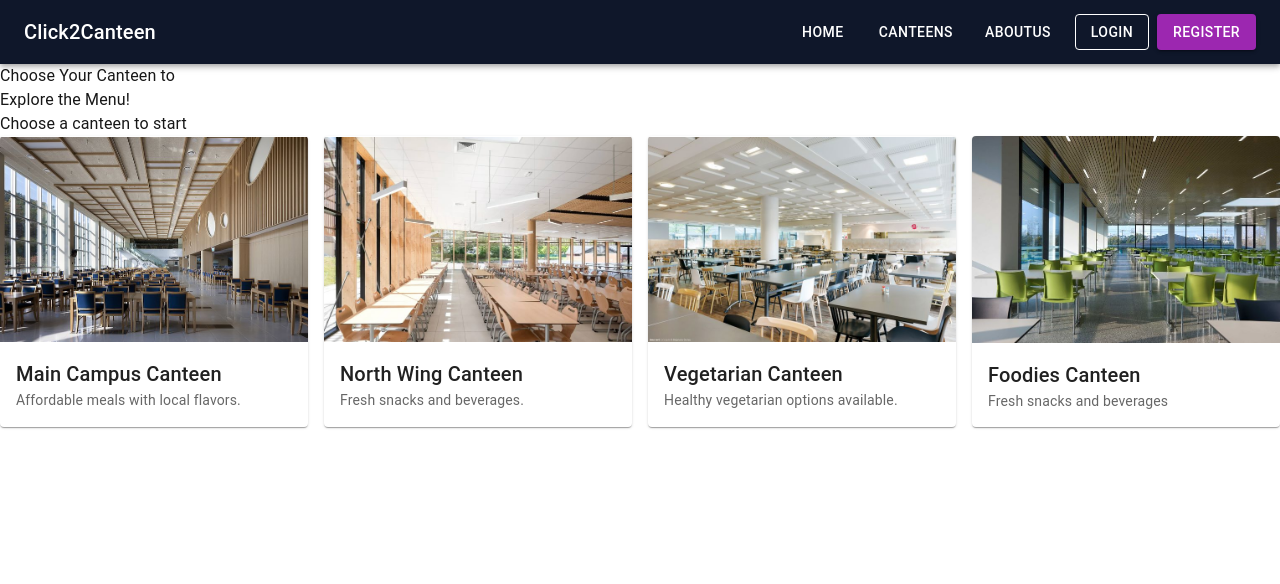
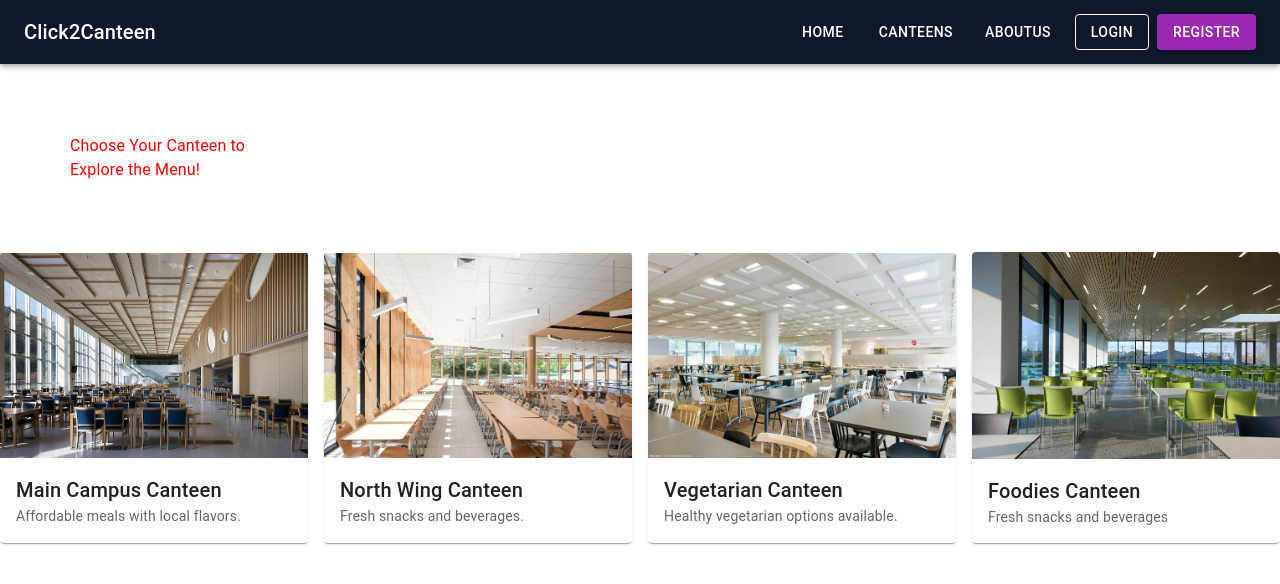
Before and after one commit to tunkrawaysoe/Click2canteen, a Next.js app: page /canteens in a window 1280 px wide. Shown: the top 584 px of the page. Built offline with nearby package versions, Linux system fonts and the light colour scheme.

Commit message:
Connect page
Select canteens to menu

```diff
--- a/src/app/(customer)/canteens/page.js
+++ b/src/app/(customer)/canteens/page.js
@@ -6,6 +6,7 @@ import CardContent from '@mui/material/CardContent';
 import Typography from '@mui/material/Typography';
 import CardActionArea from '@mui/material/CardActionArea';
 import CardMedia from '@mui/material/CardMedia';
+import Link from 'next/link';
 
 const canteens = [
   {
@@ -40,17 +41,16 @@ function SelectCanteenCard() {
   return (
 
     <>
-    <Typography
+    <Box
      sx={{
-      width:'100%',
-      display:'grid',
-
-
+      padding: "70px",
+        fontSize: "15px",
+        color:"red",
+        alignItems:"end"
     }}>
-      <div>Choose Your Canteen to</div>
-      <p>Explore the Menu!</p>
-      <div>Choose a canteen to start</div>
-    </Typography>
+      <Typography sx={{marginRight:"30px"}}>Choose Your Canteen to</Typography>
+      <Typography>Explore the Menu!</Typography>
+    </Box>
     <Box
       sx={{
         width: '100%',
@@ -60,7 +60,8 @@ function SelectCanteenCard() {
       }}
     >
       {canteens.map((canteen, index) => (
-        <Card key={canteen.id} sx={{ height: '100%' }}>
+        <Link href={`/canteens/${canteen.id}/menu`}><
+          Card key={canteen.id} sx={{ height: '100%' }}>
           <CardActionArea
             onClick={() => setSelectedCard(index)}
             data-active={selectedCard === index ? '' : undefined}
@@ -92,7 +93,7 @@ function SelectCanteenCard() {
               </Typography>
             </CardContent>
           </CardActionArea>
-        </Card>
+        </Card></Link>
       ))}
     </Box>
     </>
```
